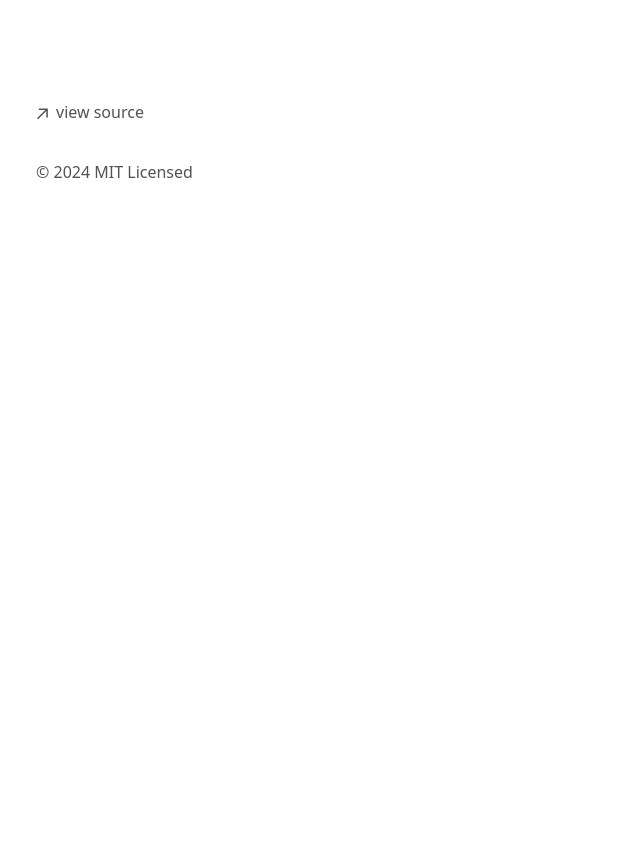
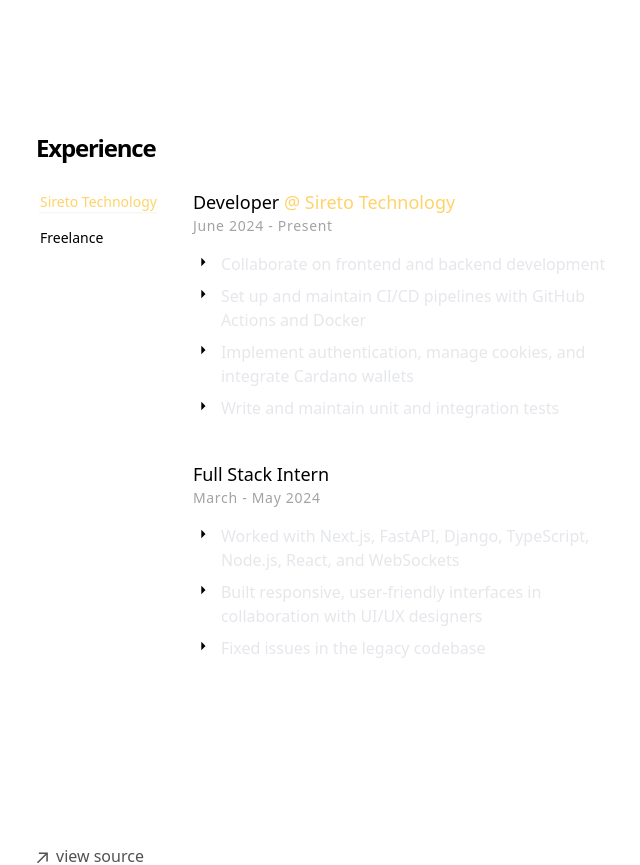
Before and after one commit to JosephRana11/v1, a Next.js app: page / in a window 1280 px wide. Shown: the part 1420-2285 px from the top of the page, without its empty margins (316-956 px from the left). Before the commit the page ends 1668 px from the top, so only its background shows below. Built offline with nearby package versions, Linux system fonts and the light colour scheme.

Commit message:
feat: add experience section

```diff
--- a/app/blog/[slug]/page.tsx
+++ b/app/blog/[slug]/page.tsx
@@ -3,7 +3,7 @@
 import { notFound } from "next/navigation";
 import { CustomMDX } from "app/components/oraganisms/mdx";
 import { formatDate, getBlogPosts } from "app/blog/utils";
-import { baseUrl } from "app/utils/sitemap";
+import { baseUrl } from "app/lib/sitemap";
 
 export async function generateStaticParams() {
   let posts = getBlogPosts();
--- /dev/null
+++ b/app/components/atoms/Tabs.tsx
@@ -0,0 +1,55 @@
+"use client"
+
+import * as React from "react"
+import * as TabsPrimitive from "@radix-ui/react-tabs"
+
+import cn from "app/lib/utils"
+
+const Tabs = TabsPrimitive.Root
+
+const TabsList = React.forwardRef<
+  React.ElementRef<typeof TabsPrimitive.List>,
+  React.ComponentPropsWithoutRef<typeof TabsPrimitive.List>
+>(({ className, ...props }, ref) => (
+  <TabsPrimitive.List
+    ref={ref}
+    className={cn(
+      "inline-flex  items-start rounded-md bg-muted p-1 text-muted-foreground",
+      className
+    )}
+    {...props}
+  />
+))
+TabsList.displayName = TabsPrimitive.List.displayName
+
+const TabsTrigger = React.forwardRef<
+  React.ElementRef<typeof TabsPrimitive.Trigger>,
+  React.ComponentPropsWithoutRef<typeof TabsPrimitive.Trigger>
+>(({ className, ...props }, ref) => (
+  <TabsPrimitive.Trigger
+    ref={ref}
+    className={cn(
+      "inline-flex items-center justify-center whitespace-nowrap rounded-sm  text-sm font-normal ring-offset-background transition-all focus-visible:outline-none focus-visible:ring-2 focus-visible:ring-ring focus-visible:ring-offset-2 disabled:pointer-events-none disabled:opacity-50 data-[state=active]:bg-background data-[state=active]:text-brand-yellow-primary data-[state=active]:shadow-sm",
+      className
+    )}
+    {...props}
+  />
+))
+TabsTrigger.displayName = TabsPrimitive.Trigger.displayName
+
+const TabsContent = React.forwardRef<
+  React.ElementRef<typeof TabsPrimitive.Content>,
+  React.ComponentPropsWithoutRef<typeof TabsPrimitive.Content>
+>(({ className, ...props }, ref) => (
+  <TabsPrimitive.Content
+    ref={ref}
+    className={cn(
+      "ring-offset-background focus-visible:outline-none focus-visible:ring-2 focus-visible:ring-ring focus-visible:ring-offset-2",
+      className
+    )}
+    {...props}
+  />
+))
+TabsContent.displayName = TabsPrimitive.Content.displayName
+
+export { Tabs, TabsList, TabsTrigger, TabsContent }
--- a/app/utils/robots.ts
+++ b/app/lib/robots.ts
@@ -1,6 +1,6 @@
 "use client";
 
-import { baseUrl } from "app/utils/sitemap";
+import { baseUrl } from "app/lib/sitemap";
 
 export default function robots() {
   return {
--- /dev/null
+++ b/app/lib/utils.ts
@@ -0,0 +1,8 @@
+import { ClassValue, clsx } from "clsx";
+import { twMerge } from "tailwind-merge";
+
+const cn = (...inputs: ClassValue[]) => {
+    return twMerge(clsx(inputs));
+};
+
+export default cn;
--- a/app/page.tsx
+++ b/app/page.tsx
@@ -4,6 +4,7 @@ import { BlogPosts } from "app/components/oraganisms/posts";
 import Link from "next/link";
 import Home from "./pages/home";
 import About from "./pages/about";
+import Experience from "./pages/experience";
 
 export default function Page() {
   return (
@@ -11,8 +12,11 @@ export default function Page() {
       <section className="h-[100vh] justify-center flex flex-col">
         <Home />
       </section>
+      <section className="mb-52">
+        <About />
+      </section>
       <section>
-        <About />
+        <Experience/>
       </section>
     </>
   );
--- /dev/null
+++ b/app/pages/experience.tsx
@@ -0,0 +1,117 @@
+import { TabsList, TabsTrigger, Tabs , TabsContent } from "app/components/atoms/Tabs"
+import Link from "next/link"
+
+export interface IExperience{
+    company : string
+    position : string
+    period : string
+    description : string[]
+    companyUrl? : string
+    childExperiences? : IExperience[]
+}
+
+const experiences: IExperience[] = [
+    {
+        company: "Sireto Technology",
+        position: "Developer",
+        period: "June 2024 - Present",
+        companyUrl: "https://sireto.io",
+        description: [
+            "Collaborate on frontend and backend development",
+            "Set up and maintain CI/CD pipelines with GitHub Actions and Docker",
+            "Implement authentication, manage cookies, and integrate Cardano wallets",
+            "Write and maintain unit and integration tests"
+        ],
+        childExperiences: [
+            {
+                company: "Sireto Technology",
+                position: "Full Stack Intern",
+                period: "March - May 2024",
+                description: [
+                    "Worked with Next.js, FastAPI, Django, TypeScript, Node.js, React, and WebSockets",
+                    "Built responsive, user-friendly interfaces in collaboration with UI/UX designers",
+                    "Fixed issues in the legacy codebase"
+                ]
+            }
+        ]
+    },
+    {
+        company: "Freelance",
+        position: "Web Developer",
+        companyUrl: "/",
+        period: "2022 - Present",
+        description: [
+            "Developed web solutions tailored to client needs",
+            "Created custom frontend components",
+            "Built and secured REST APIs with Django and JWT"
+        ]
+    }
+];
+
+
+
+export default function Experience() {
+
+    return (
+        <>
+         <h1 className="custom-subheading mb-6">Experience</h1>
+         <Tabs className="flex gap-x-8 300" defaultValue={experiences[0].company}>
+            <TabsList className="flex flex-col gap-y-4 ">
+                {experiences.map((item , index) =>
+                <TabsTrigger key={`${item.company}`} value={item.company}>{item.company}</TabsTrigger>)}
+            </TabsList>
+            {experiences.map((item , index) =>
+            <TabsContent key={`${item.company}`} value={item.company} className="min-h-[400px]">
+                <ExperienceCard company={item.company} position={item.position} period={item.period} description={item.description} childExperiences={item.childExperiences} companyUrl={item.companyUrl}/>
+            </TabsContent>)}
+         </Tabs>
+        </>
+    )
+}
+
+interface ExperienceCardProps extends IExperience{}
+
+export function ExperienceCard({company , position , period , description , childExperiences , companyUrl}: ExperienceCardProps) {
+    return (
+        <div className="flex flex-col space-y-8">
+            <div className="flex flex-col items-start justify-center">
+                <h2 className="text-lg font-medium">
+                    {position}
+                    {
+                        company &&
+                        <Link href={companyUrl || "/"} target="_blank">
+                            <span className="text-brand-yellow-primary"> @ {company}</span>
+                        </Link>
+                    }
+                </h2>
+                <span className="text-sm tracking-wider text-neutral-400">{period}</span>
+                <div className="mt-4">
+                 {
+                    description?.map((item , index) =>
+                        <BulletPoint key={`${item}-${index}`} className="mb-2">
+                            <span className="text-gray-200">{item}</span>
+                        </BulletPoint>
+                    )
+                }
+                </div>
+            </div>
+            {
+                childExperiences?.map((item , index) =>
+                <ExperienceCard key={`${item.company}`} company="" position={item.position} period={item.period} description={item.description} childExperiences={item.childExperiences}/>
+                )
+            }
+        </div>
+    )
+}
+
+import ArrowRightIcon from '@mui/icons-material/ArrowRight';
+import cn from "app/lib/utils"
+
+export const BulletPoint = ({children , className} : {children : React.ReactNode , className? : string}) => {
+    return (
+        <li className={cn("flex gap-2" , className)}>
+            <ArrowRightIcon fontSize="small"/>
+            {children}
+        </li>
+    )
+}
--- a/package.json
+++ b/package.json
@@ -10,6 +10,7 @@
     "@emotion/styled": "^11.13.0",
     "@mui/icons-material": "^6.1.6",
     "@mui/material": "^6.1.6",
+    "@radix-ui/react-tabs": "^1.1.1",
     "@tailwindcss/postcss": "4.0.0-alpha.13",
     "@types/node": "20.11.17",
     "@types/react": "18.2.55",
@@ -26,6 +27,7 @@
     "react-dom": "^18.3.1",
     "react-social-icons": "^6.18.0",
     "sugar-high": "^0.6.0",
+    "tailwind-merge": "^2.5.4",
     "tailwindcss": "^3.4.14",
     "typescript": "5.3.3"
   }
```
Also changed, not shown: app/lib/sitemap.ts (renamed from app/utils/sitemap.ts), 1 other file (tests, documents, lock files or other folders).
